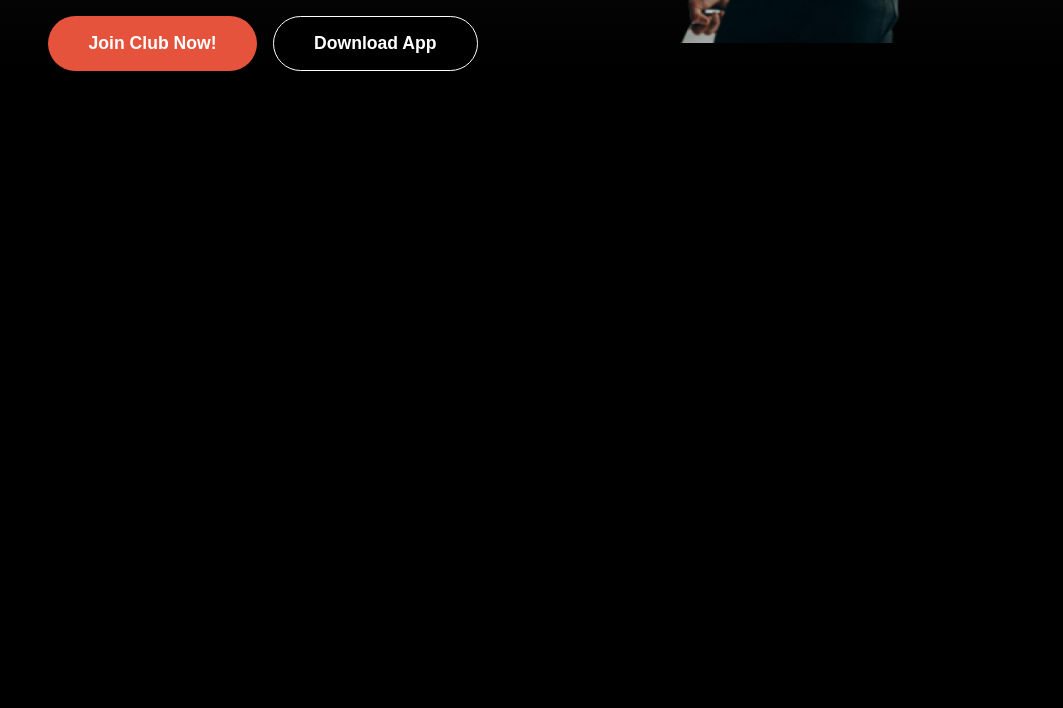
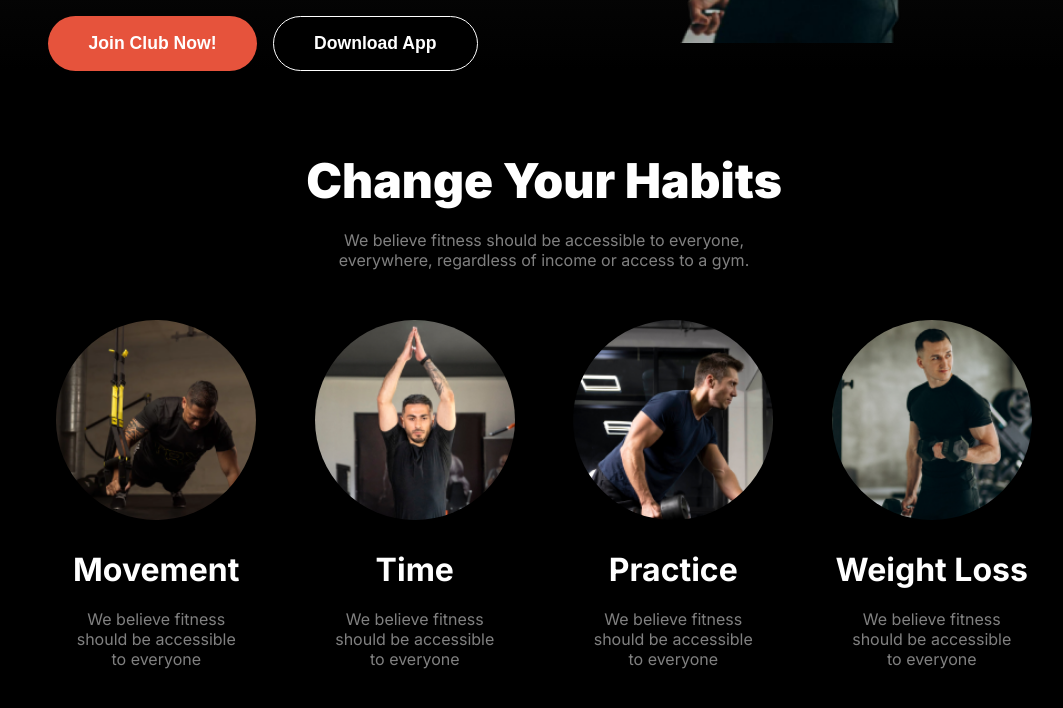
Before and after one commit to Aosaf098/ironwill, a plain HTML site: page index.html in a window 1280 px wide. Shown: the part 650-1358 px from the top of the page, without its empty margins (96-1159 px from the left). Before the commit the page ends 800 px from the top, so only its background shows below. Drawn offline with Linux system fonts and the light colour scheme; a web font is replaced by a local one.

Commit message:
Habit Done

```diff
--- a/index.html
+++ b/index.html
@@ -45,7 +45,7 @@
         </section>
     </header>
     <main>
-        <section class="habit hide">
+        <section class="habit">
             <div class="habit-title whole-flex">
                 <h3>Change Your Habits</h3>
                 <p>We believe fitness should be accessible to everyone, everywhere, regardless of income or
@@ -53,8 +53,8 @@
             </div>
             <div class="habit-info whole-flex">
                 <div class="habit-card">
-                    <div class="habit-img">
-                        <!-- <img src="images/image 3.png" alt=""> -->
+                    <div class="habit-img whole-flex">
+                        <img src="images/image 3.png" alt="">
                     </div>
                     <div class="habit-card-title">
                         <h3>Movement</h3>
@@ -63,7 +63,9 @@
                     </div>
                 </div>
                 <div class="habit-card">
-                    <div class="habit-img2"></div>
+                    <div class="habit-img whole-flex">
+                        <img src="images/image 2.png" alt="">
+                    </div>
                     <div class="habit-card-title">
                         <h3>Time</h3>
                         <p>We believe fitness should be
@@ -71,7 +73,9 @@
                     </div>
                 </div>
                 <div class="habit-card">
-                    <div class="habit-img3"></div>
+                    <div class="habit-img whole-flex">
+                        <img src="images/image 4.png" alt="">
+                    </div>
                     <div class="habit-card-title">
                         <h3>Practice</h3>
                         <p>We believe fitness should be
@@ -79,7 +83,9 @@
                     </div>
                 </div>
                 <div class="habit-card">
-                    <div class="habit-img4"></div>
+                    <div class="habit-img whole-flex">
+                        <img src="images/image 5.png" alt="">
+                    </div>
                     <div class="habit-card-title">
                         <h3>Weight Loss</h3>
                         <p>We believe fitness should be
--- a/style.css
+++ b/style.css
@@ -202,36 +202,36 @@ body{
     color: rgba(239, 237, 232, 0.65);
 }
 
-/* .habit{
+.habit{
+    font-family: "Inter", sans-serif;
     width: 80%;
-    border: 2px solid black;
-    margin: 30px auto;
+    margin: 80px auto;
     background-color: black;
-    color: white;
-} */
-/* .habit-title{
+    color: rgb(255, 255, 255);
+}
+.habit-title{
     width: 80%;
     margin: 0 auto;
-    border: 2px solid green;
+    /* border: 2px solid green; */
     flex-direction: column;
     justify-content: center;
     align-items: center;
     gap: 20px;
-} */
-/* .habit-title h3{
-    font-size: 2.8rem;
-    font-weight: 700;
-} */
-/* .habit-title p{
+}
+.habit-title h3{
+    font-size: 3rem;
+    font-weight: 900;
+}
+.habit-title p{
     width: 60%;
-    border: 2px solid black;
-    font-size: 1.2rem;
+    font-size: 1rem;
     text-align: center;
-} */
-/* .habit-info{
+    color: rgba(255, 255, 255, 0.5);
+}
+.habit-info{
     width: 100%;
     margin: 40px auto;
-    border: 2px solid red;
+    /* border: 2px solid red; */
     justify-content: space-around;
     align-items: center;
     gap: 10px;
@@ -239,52 +239,24 @@ body{
 .habit-card{
     width: 25%;
     height: 350px;
-    border: 2px solid brown;
-} */
-/* .habit-img{
+    /* border: 2px solid brown; */
+}
+.habit-img{
     width: 100%;
+    height: 220px;
+    /* border: 2px solid blue; */
+}
+.habit-img img{
+    width: 200px;
     height: 200px;
-    border: 2px solid blue;
-    border-radius: 50px;
-    background-image: url(images/image\ 3.png);
-    background-repeat: no-repeat;
-    background-position: center;
-    background-size: contain;
+    border-radius: 50%;
+    object-fit: cover;
+    margin: auto;
 }
-.habit-img2{
-    width: 100%;
-    height: 200px;
-    border: 2px solid blue;
-    border-radius: 50px;
-    background-image: url(images/image\ 2.png);
-    background-repeat: no-repeat;
-    background-position: center;
-    background-size: contain;
-} */
-/* .habit-img3{
-    width: 100%;
-    height: 200px;
-    border: 2px solid blue;
-    border-radius: 50px;
-    background-image: url(images/image\ 4.png);
-    background-repeat: no-repeat;
-    background-position: center;
-    background-size: contain;
-}
-.habit-img4{
-    width: 100%;
-    height: 200px;
-    border: 2px solid blue;
-    border-radius: 50px;
-    background-image: url(images/image\ 5.png);
-    background-repeat: no-repeat;
-    background-position: center;
-    background-size: contain;
-} */
-/* .habit-card-title{
+.habit-card-title{
     width: 100%;
     height: 150px;
-    border: 2px solid black;
+    /* border: 2px solid white; */
 }
 .habit-card-title h3{
     text-align: center;
@@ -294,10 +266,11 @@ body{
 .habit-card-title p{
     width: 70%;
     text-align: center;
-    border: 1px solid tomato;
+    /* border: 1px solid tomato; */
     margin: 20px auto;
-    font-size: 1.2rem;
-} */
+    font-size: 1rem;
+    color: rgba(255, 255, 255, 0.5);
+}
 @media screen and (max-width: 576px) {
     .banner-content,
     .banner-info,
@@ -382,20 +355,20 @@ body{
         left: 150px;
         padding: 10px 18px;
     }
-    /* .habit-title{
-        border: 2px solid black;
+    .habit-title{
+        /* border: 2px solid black; */
         width: 100%;
     }
     .habit-title h3{
-        border: 1px solid red;
+        /* border: 1px solid red; */
         text-align: center;
     }
     .habit-title p{
-        border: 2px solid slateblue;
+        /* border: 2px solid slateblue; */
         width: 100%;
     }
     .habit-card{
         width: 100%;
-        border: 2px solid slateblue;
-    } */
+        /* border: 2px solid slateblue; */
+    }
 }
```
